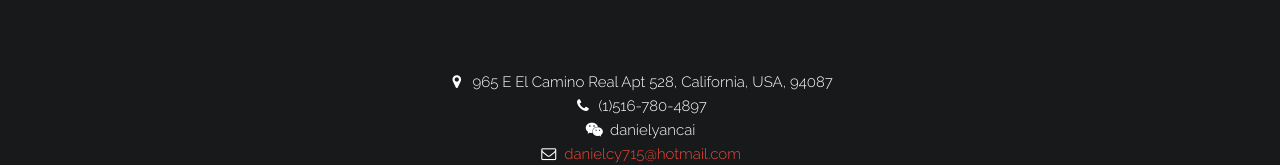
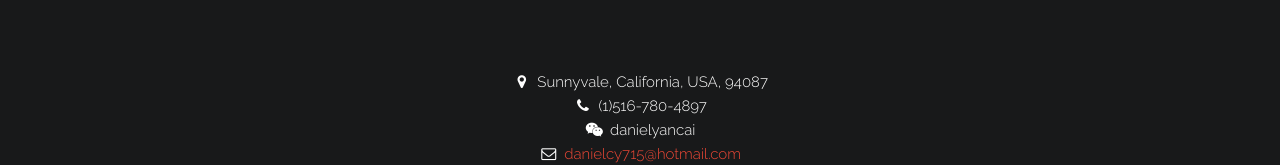
Before and after one commit to danielcy715/danielcy715.github.io, a plain HTML site: page index.html in a window 1280 px wide. Shown: the part 4805-4970 px from the top of the page. Drawn offline with Linux system fonts and the light colour scheme.

Commit message:
change address

```diff
--- a/index.html
+++ b/index.html
@@ -735,7 +735,7 @@
 						<p></p>
 
 						<ul class="icon-list">
-							<li><i class="fa fa-fw fa-map-marker"></i>965 E El Camino Real Apt 528, California, USA, 94087</li>
+							<li><i class="fa fa-fw fa-map-marker"></i>Sunnyvale, California, USA, 94087</li>
 							<li><i class="fa fa-fw fa-phone"></i>(1)516-780-4897</li>
 							<li><i class="fa fa-fw fa-weixin" aria-hidden="true"></i>danielyancai</li>
 							<li><i class="fa fa-fw fa-envelope-o"></i><a href="mailto:danielcy715@hotmail.com">danielcy715@hotmail.com</a></li>
```
